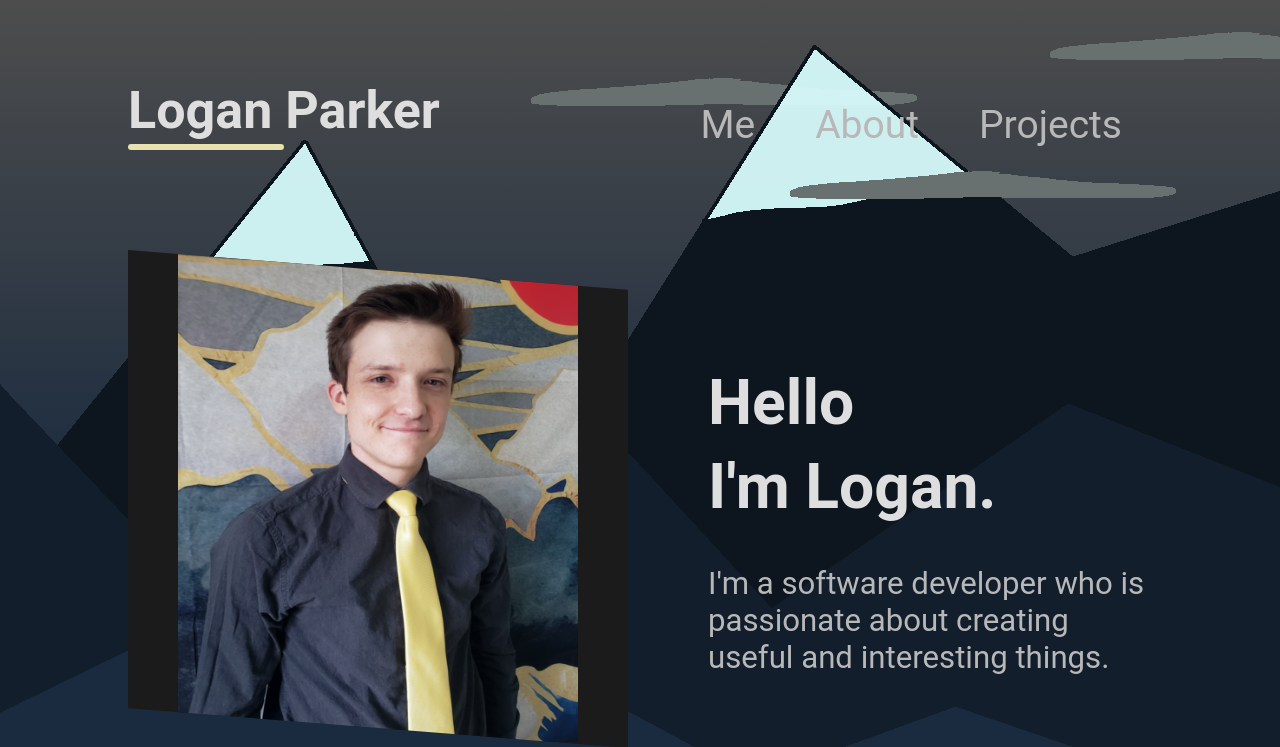
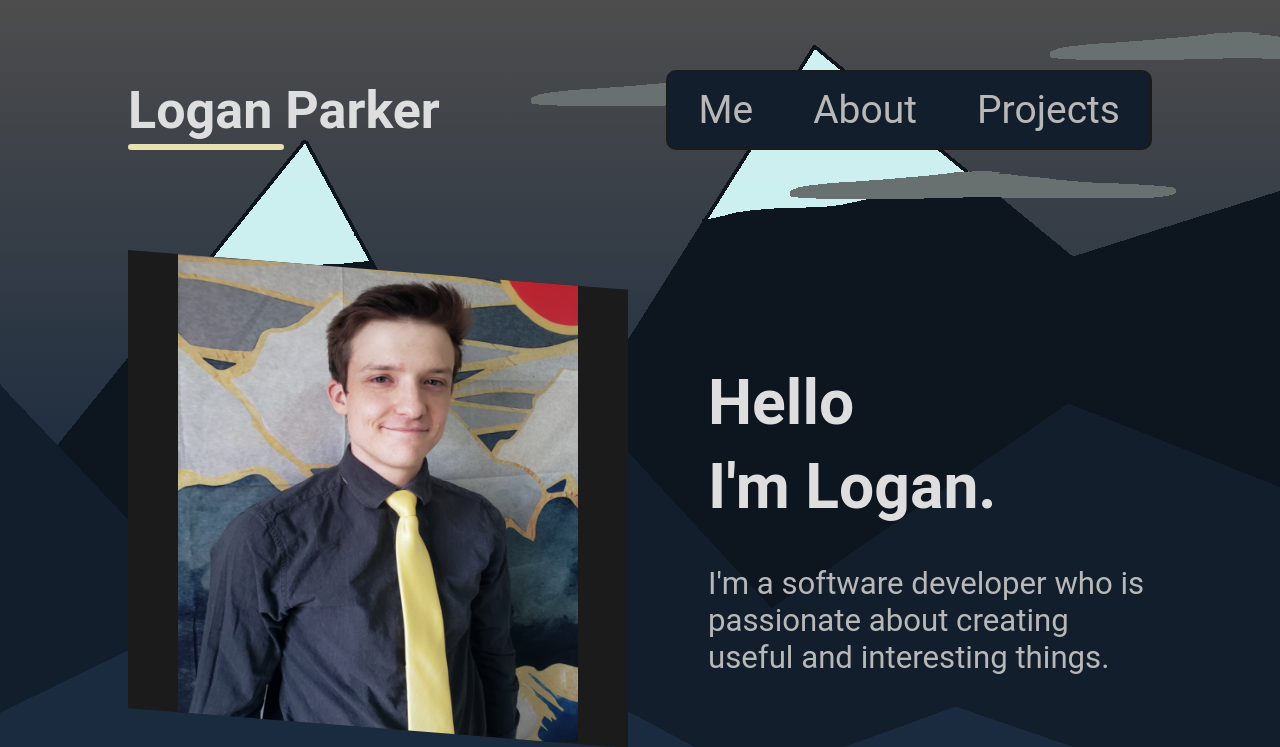
Before and after one commit to lopar6/logan-awesome, a Django app: page / in a window 1280 px wide. Shown: the top 747 px of the page. Run offline with Django 3.2, Linux system fonts and the light colour scheme; parts of the project's set-up code (start-up, migrations or seed data) failed here and were passed over.

Commit message:
feature menu background

```diff
--- a/src/static/style.css
+++ b/src/static/style.css
@@ -92,7 +92,7 @@
 }
 
 .nav-button-label{
-    padding: 45px 30px 15px 30px;
+    padding: 15px 30px 15px 30px;
     text-align: center;
     vertical-align: middle;
     font-size: 150%;
--- a/src/templates/base.html
+++ b/src/templates/base.html
@@ -20,7 +20,7 @@
                     <h1>Logan Parker</h1>
                 </a>
 
-                <div class="nav">
+                <div class="nav dark-box">
                     <a class="nav-button" href="{% url 'me' %}">
                         <div class="darker-font nav-button-label">
                             <p>
```
